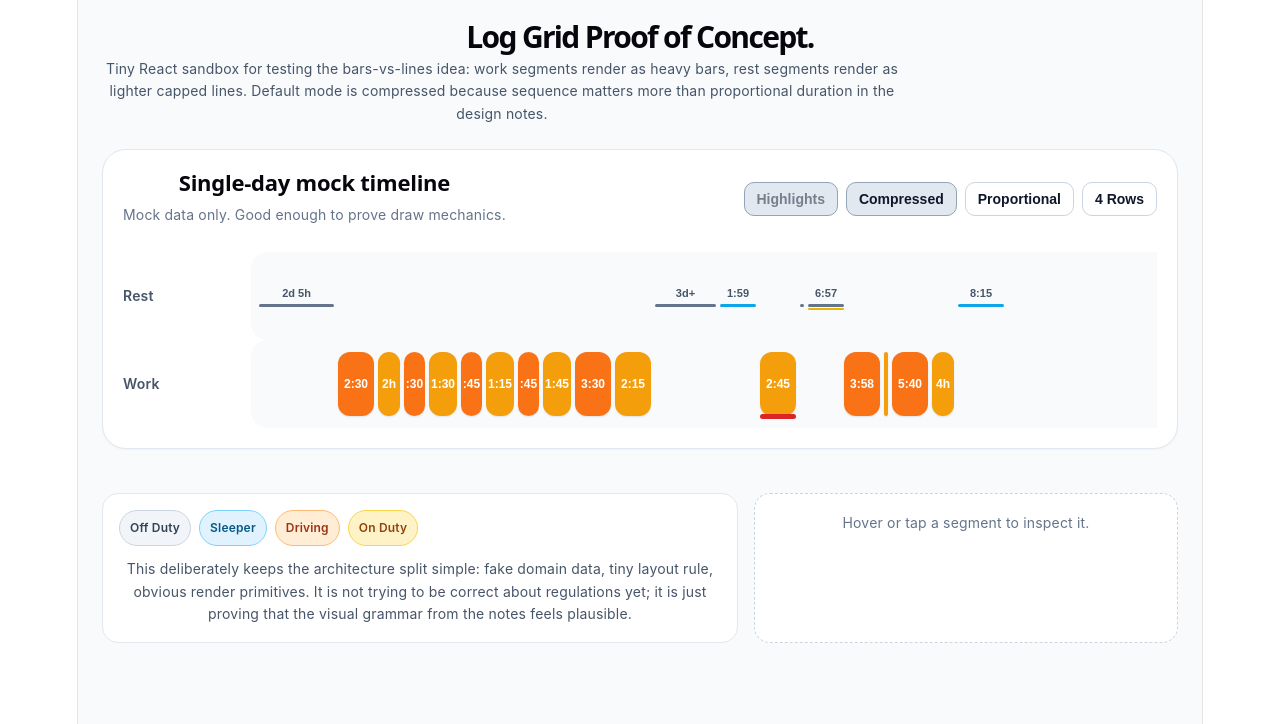
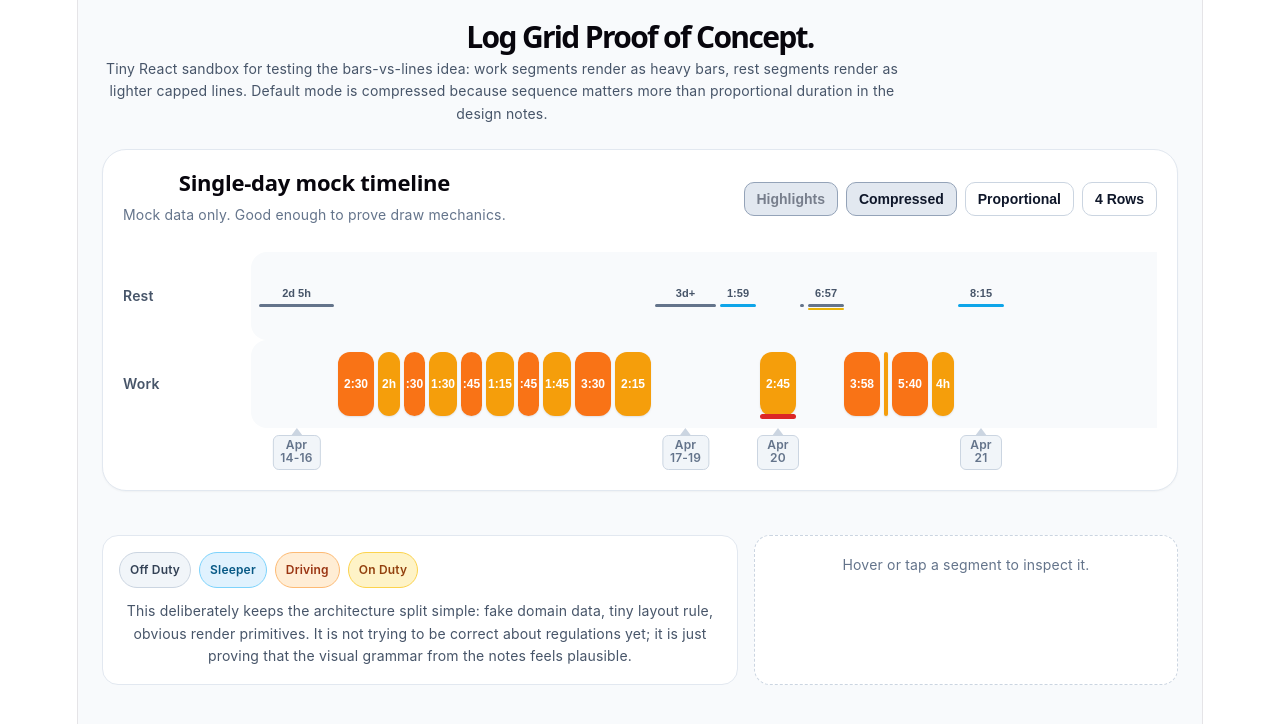
Before and after one commit to LarryBoyEval/matrix-play, a React (Vite) app: page / in a window 1280 px wide. Shown: the top 724 px of the page. Built offline with nearby package versions, Linux system fonts and the light colour scheme.

Commit message:
Draw single- and multi-day DayMarkers on Condensed grid.

```diff
--- /dev/null
+++ b/src/CondensedAxis.tsx
@@ -0,0 +1,101 @@
+import DayMarker from "./DayMarker";
+import type { Segment } from "./timelineTypes";
+import { getCondensedSegmentPositions } from "./condensedSegmentLayout";
+import { CONDENSED_AXIS_HEIGHT } from "./condensedSegmentLayout";
+
+
+type CondensedAxisProps = {
+    segments: Segment[];
+    compressedWidths: Record<string, number>;
+    daySeconds: number;
+    trackPaddingPx: number;
+    formatDayLabel: (dayOffset: number) => string;
+};
+
+function isDayBoundary(second: number, daySeconds: number): boolean {
+    return ((second % daySeconds) + daySeconds) % daySeconds === 0;
+}
+
+function getDayParts(dayOffset: number) {
+    const base = new Date();
+    base.setHours(0, 0, 0, 0);
+
+    const d = new Date(base);
+    d.setDate(base.getDate() + dayOffset);
+
+    return {
+        monthShort: d.toLocaleString("en-US", { month: "short" }),
+        monthNumber: d.getMonth() + 1,
+        day: d.getDate(),
+    };
+}
+
+function formatMarkerLines(firstDay: number, lastDay: number): string[] {
+    const first = getDayParts(firstDay);
+    const last = getDayParts(lastDay);
+
+    if (firstDay === lastDay) {
+        return [first.monthShort, String(first.day)];
+    }
+
+    if (first.monthNumber === last.monthNumber) {
+        return [first.monthShort, `${first.day}-${last.day}`];
+    }
+
+    return [`${first.monthNumber}/${first.day}-`, `${last.monthNumber}/${last.day}`];
+}
+
+export default function CondensedAxis({
+    segments,
+    compressedWidths,
+    daySeconds,
+    trackPaddingPx,
+}: CondensedAxisProps) {
+    const positionedSegments = getCondensedSegmentPositions(
+        segments,
+        compressedWidths,
+        trackPaddingPx
+    );
+
+    const markers = positionedSegments.flatMap((item) => {
+        const segment = item.segment;
+
+        const startDay = Math.floor(segment.startSecond / daySeconds);
+        const endDay = Math.floor((segment.endSecond - 1) / daySeconds);
+
+        const startsAtMidnight = isDayBoundary(segment.startSecond, daySeconds);
+
+        const firstMarkerDay = startsAtMidnight ? startDay : startDay + 1;
+        const lastMarkerDay = endDay;
+
+        if (firstMarkerDay > lastMarkerDay) return [];
+
+        const lines = formatMarkerLines(firstMarkerDay, lastMarkerDay);
+
+        return [
+            {
+                key: `${segment.id}-${firstMarkerDay}-${lastMarkerDay}`,
+                lines,
+                leftPx: item.leftPx + item.widthPx / 2,
+            },
+        ];
+    });
+
+    return (
+        <div
+            style={{
+                height: CONDENSED_AXIS_HEIGHT,
+                position: "relative",
+                flex: "0 0 auto",
+            }}
+        >
+            {markers.map((marker) => (
+                <DayMarker
+                    key={marker.key}
+                    lines={marker.lines}
+                    leftPx={marker.leftPx}
+                />
+            ))}
+        </div>
+    );
+}
--- /dev/null
+++ b/src/DayMarker.tsx
@@ -0,0 +1,62 @@
+type DayMarkerProps = {
+    lines: string[];
+    leftPx: number;
+    onClick?: () => void;
+};
+
+const MARKER_BG = "#f1f5f9";
+const MARKER_BORDER = "#cbd5e1";
+const MARKER_TEXT = "#64748b";
+
+export default function DayMarker({
+    lines,
+    leftPx,
+    onClick,
+}: DayMarkerProps) {
+    return (
+        <div
+            onClick={onClick}
+            style={{
+                position: "absolute",
+                left: leftPx,
+                transform: "translateX(-50%)",
+                top: 0,
+                display: "flex",
+                flexDirection: "column",
+                alignItems: "center",
+                cursor: onClick ? "pointer" : "default",
+            }}
+        >
+            <div
+                style={{
+                    width: 0,
+                    height: 0,
+                    borderLeft: "6px solid transparent",
+                    borderRight: "6px solid transparent",
+                    borderBottom: `8px solid ${MARKER_BORDER}`,
+                }}
+            />
+
+            <div
+                style={{
+                    marginTop: -1,
+                    padding: "3px 7px 4px",
+                    borderRadius: 6,
+                    border: `1px solid ${MARKER_BORDER}`,
+                    background: MARKER_BG,
+                    color: MARKER_TEXT,
+                    fontSize: 12,
+                    fontWeight: 600,
+                    lineHeight: 1.05,
+                    whiteSpace: "nowrap",
+                    textAlign: "center",
+                    minWidth: 26,
+                }}
+            >
+                {lines.map((line, index) => (
+                    <div key={`${line}-${index}`}>{line}</div>
+                ))}
+            </div>
+        </div>
+    );
+}
--- /dev/null
+++ b/src/condensedSegmentLayout.ts
@@ -0,0 +1,44 @@
+import type { Segment } from "./timelineTypes";
+
+export const CONDENSED_SEGMENT_GAP_PX = 4;
+export const CONDENSED_AXIS_HEIGHT = 42;
+
+export function isRestSegment(segment: Segment): boolean {
+    return segment.kind === "offDuty" || segment.kind === "sleeper";
+}
+
+export function getCondensedRenderWidth(
+    segment: Segment,
+    compressedWidths: Record<string, number>
+): number {
+    const width = compressedWidths[segment.id] ?? 0;
+
+    if (isRestSegment(segment)) {
+        return Math.max(width, 4);
+    }
+
+    return width;
+}
+
+export function getCondensedSegmentPositions(
+    segments: Segment[],
+    compressedWidths: Record<string, number>,
+    trackPaddingPx: number
+) {
+    let leftPx = trackPaddingPx;
+
+    return segments.map((segment) => {
+        const widthPx = getCondensedRenderWidth(segment, compressedWidths);
+
+        const positioned = {
+            segment,
+            leftPx,
+            rightPx: leftPx + widthPx,
+            widthPx,
+        };
+
+        leftPx += widthPx + CONDENSED_SEGMENT_GAP_PX;
+
+        return positioned;
+    });
+}
--- a/src/single-day-log.tsx
+++ b/src/single-day-log.tsx
@@ -6,8 +6,18 @@ import EldGlyph from "./assets/glyphs/eld.svg?react";
 import PunchClockGlyph from "./assets/glyphs/time-sheet.svg?react";
 import PageGlyph from "./assets/glyphs/page.svg?react";
 import NoDataGlyph from "./assets/glyphs/no-data.svg?react";
-
-type SegmentKind = "driving" | "onDuty" | "sleeper" | "offDuty";
+import CondensedAxis from "./CondensedAxis";
+
+import type {
+    Segment,
+    SegmentKind,
+    InfluenceKind,
+    SegmentInfluenceSummary,
+} from "./timelineTypes";
+
+import { CONDENSED_SEGMENT_GAP_PX } from "./condensedSegmentLayout";
+import { CONDENSED_AXIS_HEIGHT } from "./condensedSegmentLayout";
+
 type DisplayMode = "compressed" | "proportional";
 type RowMode = "2-row" | "4-row";
 type ParentRow = "rest" | "work";
@@ -19,7 +29,7 @@ type DutyEvent = {
     time: string; // e.g. "00:30:00", "1d00:15:00"
 };
 
-type InfluenceKind = "personalConveyance" | "yardMove";
+// type InfluenceKind = "personalConveyance" | "yardMove";
 
 type InfluenceInterval = {
     kind: InfluenceKind;
@@ -28,11 +38,11 @@ type InfluenceInterval = {
     riskLevel?: "low" | "medium" | "high";
 };
 
-type SegmentInfluenceSummary = {
-    kind: InfluenceKind;
-    seconds: number;
-    riskLevel?: "low" | "medium" | "high";
-};
+// type SegmentInfluenceSummary = {
+//     kind: InfluenceKind;
+//     seconds: number;
+//     riskLevel?: "low" | "medium" | "high";
+// };
 
 type SegmentInfluenceSlice = {
     kind: InfluenceKind;
@@ -44,14 +54,6 @@ type SegmentInfluenceSlice = {
     overlapSeconds: number;
 };
 
-type Segment = {
-    id: string;
-    kind: SegmentKind;
-    startSecond: number;
-    endSecond: number;
-    influenceSummaries?: SegmentInfluenceSummary[];
-};
-
 type RowConfig = {
     parent: ParentRow;
     subRows: Array<{ key: SubRowKey; label?: string }>;
@@ -142,11 +144,11 @@ const ROW_LABEL_COLUMN_WIDTH = 120;
 const DAY_SECONDS = 86400;
 const DAYS_BEFORE_FOCUS = 7;
 const DAYS_AFTER_FOCUS = 1;
-const DAY_SOURCE_ICON_SIZE_PX = 12;
+const DAY_SOURCE_ICON_SIZE_PX = 18;
 
 
 const fixtureEvents: DutyEvent[] = [
-    { id: "a", kind: "offDuty",   time: "-6d00:00:00" },
+    { id: "a", kind: "offDuty",    time: "-6d00:00:00" },
     { id: "a10", kind: "driving",  time: "-4d05:15:00" },
     { id: "a20", kind: "onDuty",   time: "-4d07:45:00" },
     { id: "a30", kind: "driving",  time: "-4d09:45:00" },
@@ -280,7 +282,7 @@ const fixtureDayActiveSources: DayActiveSourceFixture[] = [
     },
     { time: "-3d00:00:00", source: "timeCard" },
     { time: "-2d00:00:00", source: "eld" },
-    { time: "+1d00:00:00", source: "noData"}
+    { time: "+2d00:00:00", source: "noData"}
 ];
 
 const ROW_CONFIG: Record<ParentRow, RowConfig> = {
@@ -425,10 +427,6 @@ function buildGridHighlights(inputs: GridHighlightInput[]): GridHighlight[] {
         opacity: highlight.opacity,
     }));
 }
-
-// function clampDayPercent(second: number): number {
-//     return Math.max(0, Math.min(100, (second / DAY_SECONDS) * 100));
-// }
 
 function GridHighlightsOverlay({
     highlights,
@@ -1630,7 +1628,7 @@ function TimelineRowGroup({
                 padding: `12px ${TRACK_X_PADDING}px`,
                 display: "grid",
                 gridTemplateRows: rowMode === "2-row" ? "1fr" : "1fr 1fr",
-                gap: 0,
+                gap: mode === "proportional" ? 0 : CONDENSED_SEGMENT_GAP_PX,
                 //gap: rowMode === "2-row" ? 0 : 8,
                 position: "relative",
                 overflow: "hidden",
@@ -1951,6 +1949,7 @@ export default function SingleDayLog() {
                             <RowLabels parent="rest" rowMode={rowMode} />
                             <RowLabels parent="work" rowMode={rowMode} />
                             {mode === "proportional" ? <AxisSpacer /> : null}
+                            {mode === "compressed" && <div style={{ height: CONDENSED_AXIS_HEIGHT }} />}
                         </div>
 
                         <TimelineViewport initialScrollLeft={mode === "proportional" ? initialScrollLeft : undefined}>
@@ -1984,6 +1983,16 @@ export default function SingleDayLog() {
                                     onHoverEnd={() => setHoveredId(null)}
                                     onSelect={handleSelect}
                                 />
+
+                                {mode === "compressed" && (
+                                    <CondensedAxis
+                                        segments={segments}
+                                        compressedWidths={compressedWidths}
+                                        daySeconds={DAY_SECONDS}
+                                        trackPaddingPx={TRACK_X_PADDING}
+                                        formatDayLabel={formatMonthDayFromOffset}
+                                    />
+                                )}
 
                                 {mode === "proportional" && (
                                     <Axis
--- /dev/null
+++ b/src/timelineTypes.ts
@@ -0,0 +1,17 @@
+export type SegmentKind = "driving" | "onDuty" | "sleeper" | "offDuty";
+
+export type Segment = {
+    id: string;
+    kind: SegmentKind;
+    startSecond: number;
+    endSecond: number;
+    influenceSummaries?: SegmentInfluenceSummary[];
+};
+
+export type InfluenceKind = "personalConveyance" | "yardMove";
+
+export type SegmentInfluenceSummary = {
+    kind: InfluenceKind;
+    seconds: number;
+    riskLevel?: "low" | "medium" | "high";
+};
```
Also changed, not shown: design/todo.md (+9 -5 lines), design/visualation-design-notebook.md (+1 -0 lines).
